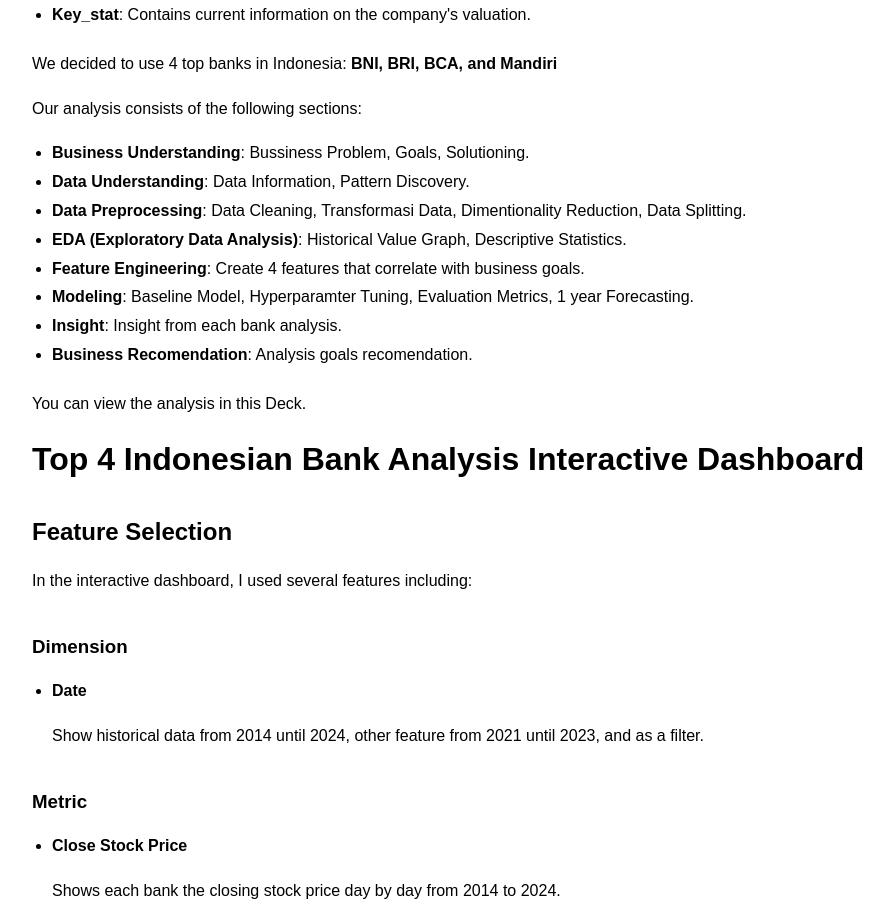
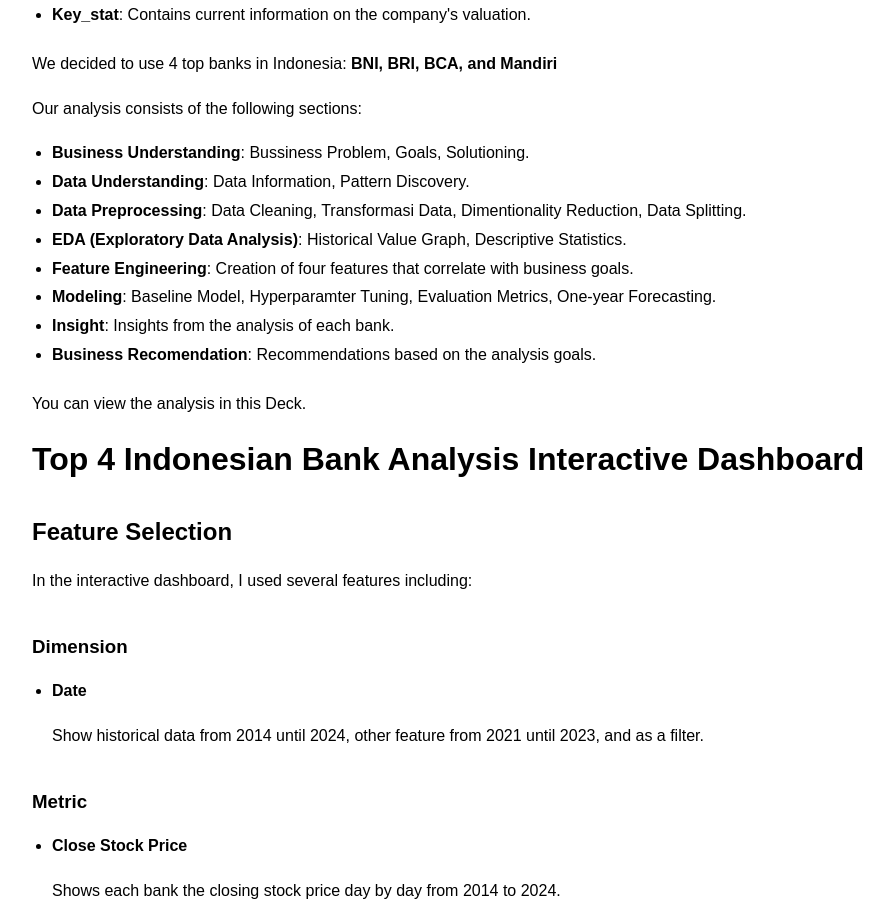
Before and after one commit to WahyuTomo14/portfolio_wahyu, a Jekyll site: the page built from projects/Top4Bank.html, in a window 1280 px wide and 900 px high, scrolled down 422 px. Shown: the whole window, without its empty margins (8-902 px from the left). Built offline with Jekyll 4.4.1, drawn with Linux system fonts in a browser that asks for light colours; a script that is not in the unit is left out.

Commit message:
fixing description

```diff
--- a/projects/HeartDisease.html
+++ b/projects/HeartDisease.html
@@ -36,7 +36,7 @@
 
 <p>You can view and interact with the full analysis in this <a href="https://colab.research.google.com/drive/1ti-hjiTsy9o5VlVDVc-ZTXp_b5bH5hTy?usp=sharing">Google Colab notebook</a>.</p>
 
-<h1>Heart Disease Interactive Dashboard</h1>
+<h1>Heart Disease Analysis Interactive Dashboard</h1>
 
 <h2>Feature Selection</h2>
 In the interactive dashboard, I used several features including:
--- a/projects/Top4Bank.html
+++ b/projects/Top4Bank.html
@@ -23,10 +23,10 @@
     <li><strong>Data Understanding</strong>: Data Information, Pattern Discovery.</li>
     <li><strong>Data Preprocessing</strong>: Data Cleaning, Transformasi Data, Dimentionality Reduction, Data Splitting.</li>
     <li><strong>EDA (Exploratory Data Analysis)</strong>: Historical Value Graph, Descriptive Statistics.</li>
-    <li><strong>Feature Engineering</strong>: Create 4 features that correlate with business goals.</li>
-    <li><strong>Modeling</strong>: Baseline Model, Hyperparamter Tuning, Evaluation Metrics, 1 year Forecasting.</li>
-    <li><strong>Insight</strong>: Insight from each bank analysis.</li>
-    <li><strong>Business Recomendation</strong>: Analysis goals recomendation.</li>
+    <li><strong>Feature Engineering</strong>: Creation of four features that correlate with business goals.</li>
+    <li><strong>Modeling</strong>: Baseline Model, Hyperparamter Tuning, Evaluation Metrics, One-year Forecasting.</li>
+    <li><strong>Insight</strong>: Insights from the analysis of each bank.</li>
+    <li><strong>Business Recomendation</strong>: Recommendations based on the analysis goals.</li>
 
 </ul>
 
```
